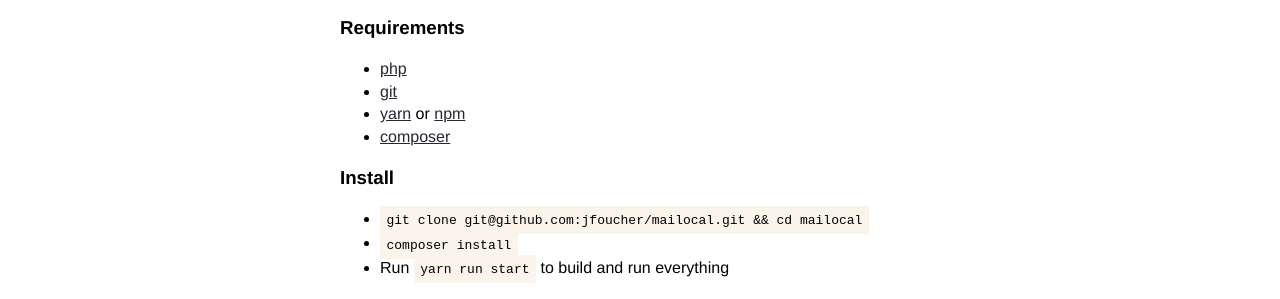
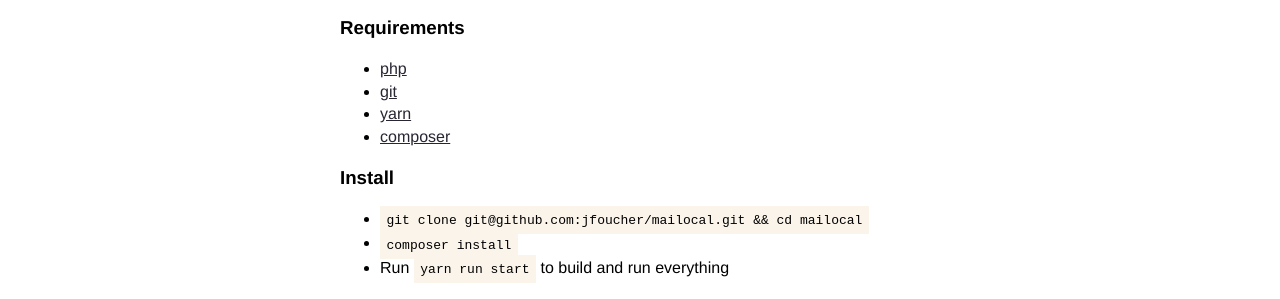
Before and after one commit to jfoucher/Mailocal, a Jekyll site: the page built from index.md, in a window 1280 px wide. Shown: the part 1202-1501 px from the top of the page. Built offline with Jekyll 4.4.1, drawn with Linux system fonts in a browser that asks for light colours.

Commit message:
Remove npm

```diff
--- a/index.md
+++ b/index.md
@@ -19,7 +19,7 @@ images:
 ### Requirements
 - [php](https://php.net)
 - [git](https://git-scm.com/downloads)
-- [yarn](https://yarnpkg.com) or [npm](https://www.npmjs.com/)
+- [yarn](https://yarnpkg.com)
 - [composer](https://getcomposer.org)
 
 ### Install
```
